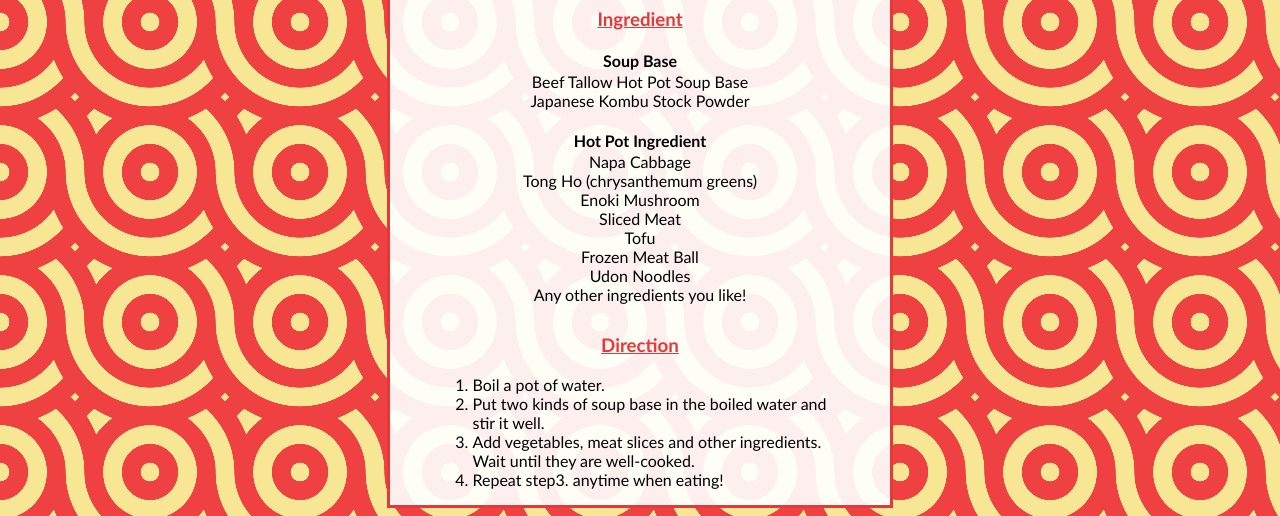
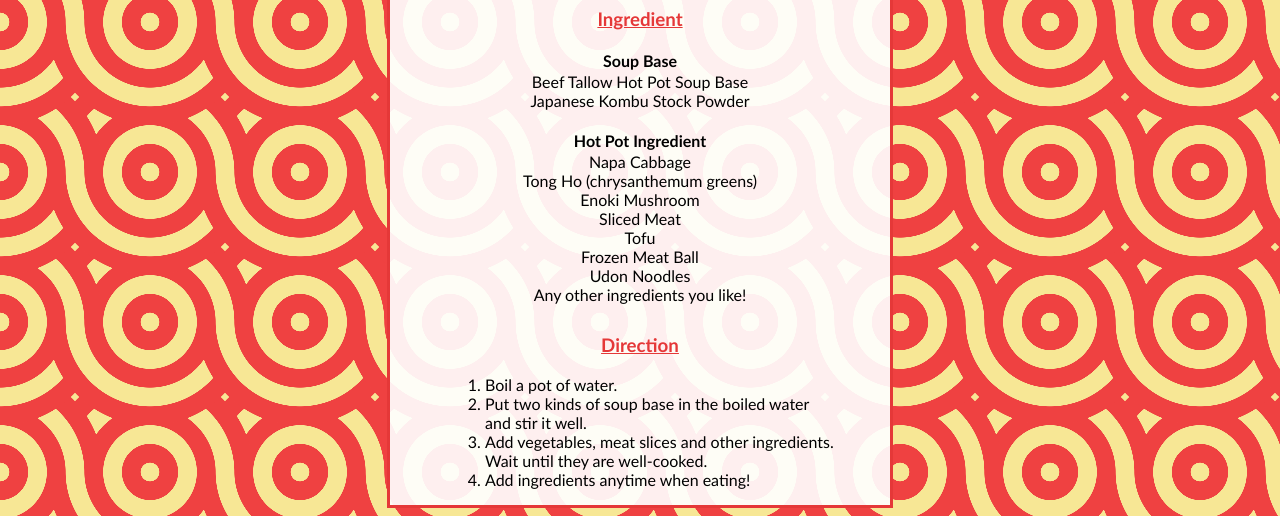
Before and after one commit to winniewyyao/04-my-recipe, a plain HTML site: page index.html in a window 1280 px wide. Shown: the part 428-944 px from the top of the page. Drawn offline with Linux system fonts and the light colour scheme.

Commit message:
Update index.html

```diff
--- a/index.html
+++ b/index.html
@@ -66,7 +66,7 @@
 
         ol{
             list-style-position: outside;
-            width: 75%;
+            width: 70%;
             margin-left: auto;
             margin-right: auto;
             font-family:'Gill Sans', 'Gill Sans MT', Calibri, 'Trebuchet MS', sans-serif;
@@ -122,7 +122,7 @@
             <li>Boil a pot of water.</li>
             <li>Put two kinds of soup base in the boiled water and stir it well.</li>
             <li>Add vegetables, meat slices and other ingredients. Wait until they are well-cooked.</li>
-            <li>Repeat step3. anytime when eating!</li>
+            <li>Add ingredients anytime when eating!</li>
         </ol>
 
     </div>
```
